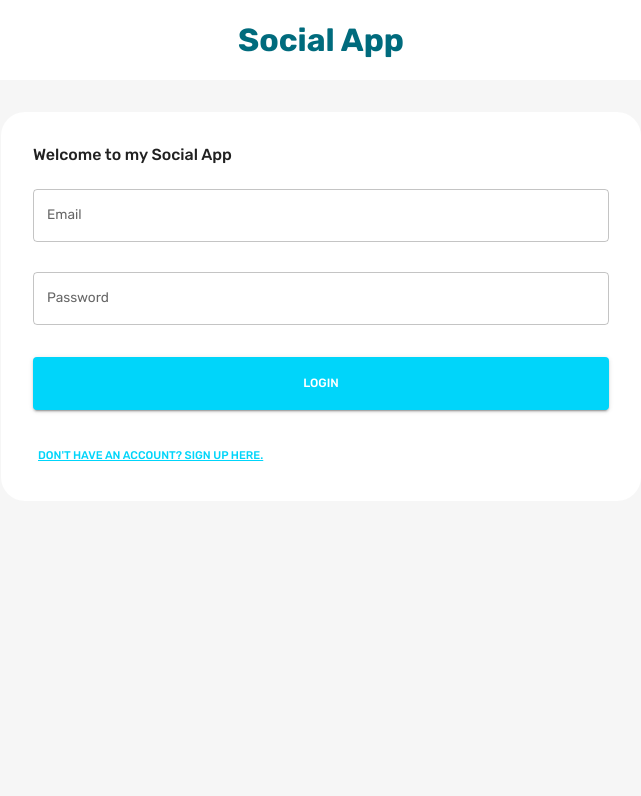
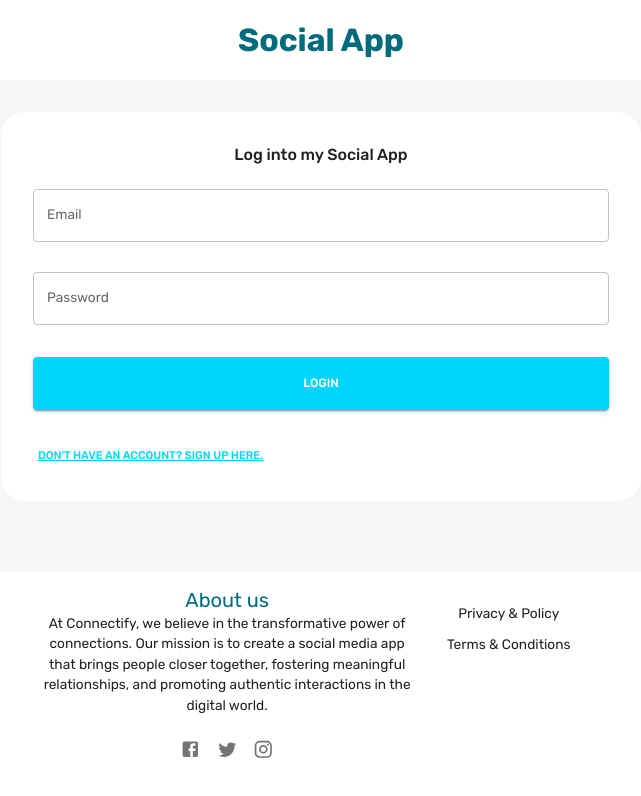
Before and after one commit to R-Villar/project-SA, a React (Vite) app in the folder client/: page / in a window 1280 px wide. Shown: the top 796 px of the page, without its empty margins (319-960 px from the left). Built offline with nearby package versions, Linux system fonts and the light colour scheme.

Commit message:
login/register page footer.

```diff
--- /dev/null
+++ b/client/src/components/Footer.jsx
@@ -0,0 +1,74 @@
+import { Grid, List, ListItemText, Typography, useTheme, useMediaQuery, Box, Icon } from "@mui/material";
+import FacebookIcon from "@mui/icons-material/Facebook";
+import TwitterIcon from "@mui/icons-material/Twitter";
+import InstagramIcon from "@mui/icons-material/Instagram";
+import IconButton from "@mui/material/IconButton";
+import Stack from "@mui/material/Stack";
+
+export const Footer = () => {
+	const theme = useTheme();
+	const isNonMobileScreens = useMediaQuery("(min-width: 1000px)");
+
+	return (
+		<Box
+			width='100%'
+			backgroundColor={theme.palette.background.alt}
+			p='1rem 6%'
+			textAlign='center'
+			sx={{ bottom: 0, position: "absolute", width: "100%" }}
+		>
+			<Grid container justifyContent='center'>
+				<Grid item md={4} lg={4}>
+					<Typography color='primary.dark' variant='h4'>
+						About us
+					</Typography>
+					<Typography variant='caption2'>
+						At Connectify, we believe in the transformative power of connections. Our mission is
+						to create a social media app that brings people closer together, fostering meaningful
+						relationships, and promoting authentic interactions in the digital world.
+					</Typography>
+					<Box m='1rem auto'>
+						<IconButton
+							target='_blank'
+							rel='noreferrer'
+							href='https://www.facebook.com/'
+							aria-label='facebook'
+						>
+							<FacebookIcon />
+						</IconButton>
+						<IconButton
+							target='_blank'
+							rel='noreferrer'
+							href='https://twitter.com/'
+							aria-label='twitter'
+						>
+							<TwitterIcon />
+						</IconButton>
+						<IconButton
+							target='_blank'
+							rel='noreferrer'
+							href='https://www.instagram.com'
+							aria-label='instagram'
+						>
+							<InstagramIcon />
+						</IconButton>
+					</Box>
+				</Grid>
+				<Grid item md={6} lg={2}>
+					<List>
+						<ListItemText>
+							<Typography lineHeight={2} variant='caption2'>
+								Privacy &amp; Policy
+							</Typography>
+						</ListItemText>
+						<ListItemText>
+							<Typography lineHeight={2} variant='caption2'>
+								Terms &amp; Conditions
+							</Typography>
+						</ListItemText>
+					</List>
+				</Grid>
+			</Grid>
+		</Box>
+	);
+};
--- a/client/src/scenes/loginPage/Form.jsx
+++ b/client/src/scenes/loginPage/Form.jsx
@@ -121,10 +121,8 @@ export const Form = () => {
 					<Box
 						display='grid'
 						gap='30px'
-						// gridTemplateColumns='repeat(2, minmax(0, 1fr))'
 						gridTemplateColumns='repeat(4, minmax(0, 1fr))'
 						sx={{
-							//  "& > div": {gridColumn: isNonMobile ? undefined : "span 2"}
 							"& > div": {
 								gridColumn: isNonMobile ? undefined : "span 4",
 							},
--- a/client/src/scenes/loginPage/index.jsx
+++ b/client/src/scenes/loginPage/index.jsx
@@ -1,5 +1,6 @@
 import { Box, Typography, useTheme, useMediaQuery } from "@mui/material";
 import { Form } from "./Form";
+import { Footer } from "@/components/Footer";
 
 export const LoginPage = () => {
 	const theme = useTheme();
@@ -19,11 +20,12 @@ export const LoginPage = () => {
 				borderRadius='1.5rem'
 				backgroundColor={theme.palette.background.alt}
 			>
-				<Typography fontWeight='500' variant='h5' sx={{ mb: "1.5rem" }}>
-					Welcome to my Social App
+				<Typography textAlign='center' fontWeight='500' variant='h5' sx={{ mb: "1.5rem" }}>
+					Log into my Social App
 				</Typography>
 				<Form />
 			</Box>
+			<Footer />
 		</Box>
 	);
 };
```
